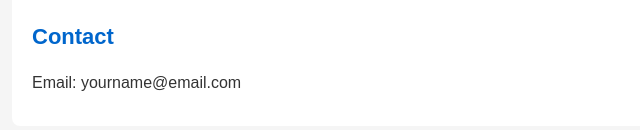
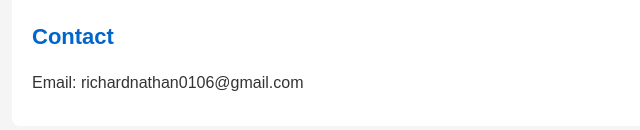
Before and after one commit to richardnathan0106-cmd/richard_portfolio, a plain HTML site: page index.html in a window 1280 px wide. Shown: the part 1104-1234 px from the top of the page, 228-868 px from the left. Drawn offline with Linux system fonts and the light colour scheme.

Commit message:
Update index.html

```diff
--- a/index.html
+++ b/index.html
@@ -48,7 +48,7 @@
 
   <section>
     <h2>Contact</h2>
-    <p>Email: yourname@email.com</p>
+    <p>Email: richardnathan0106@gmail.com</p>
   </section>
 
 </body>
```
